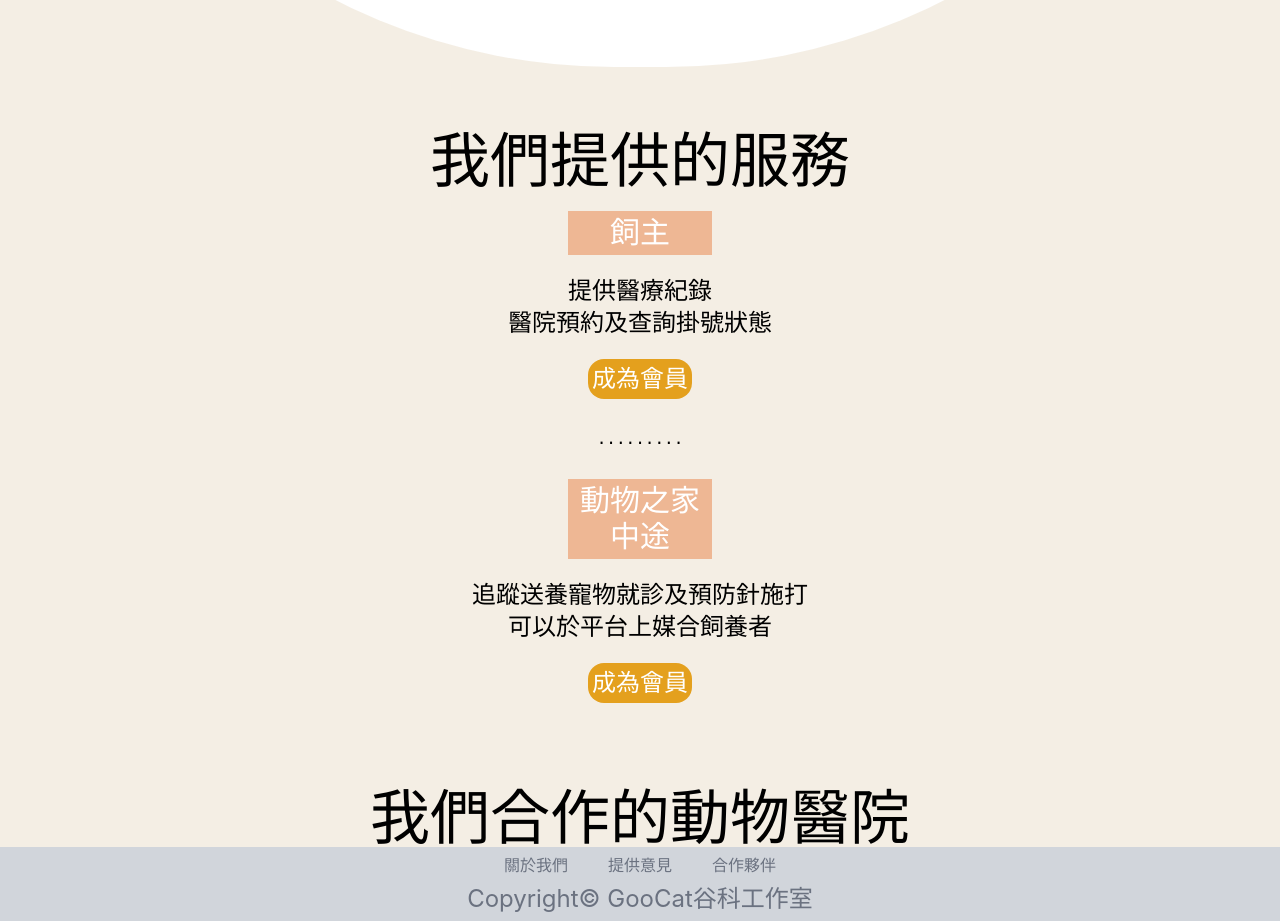
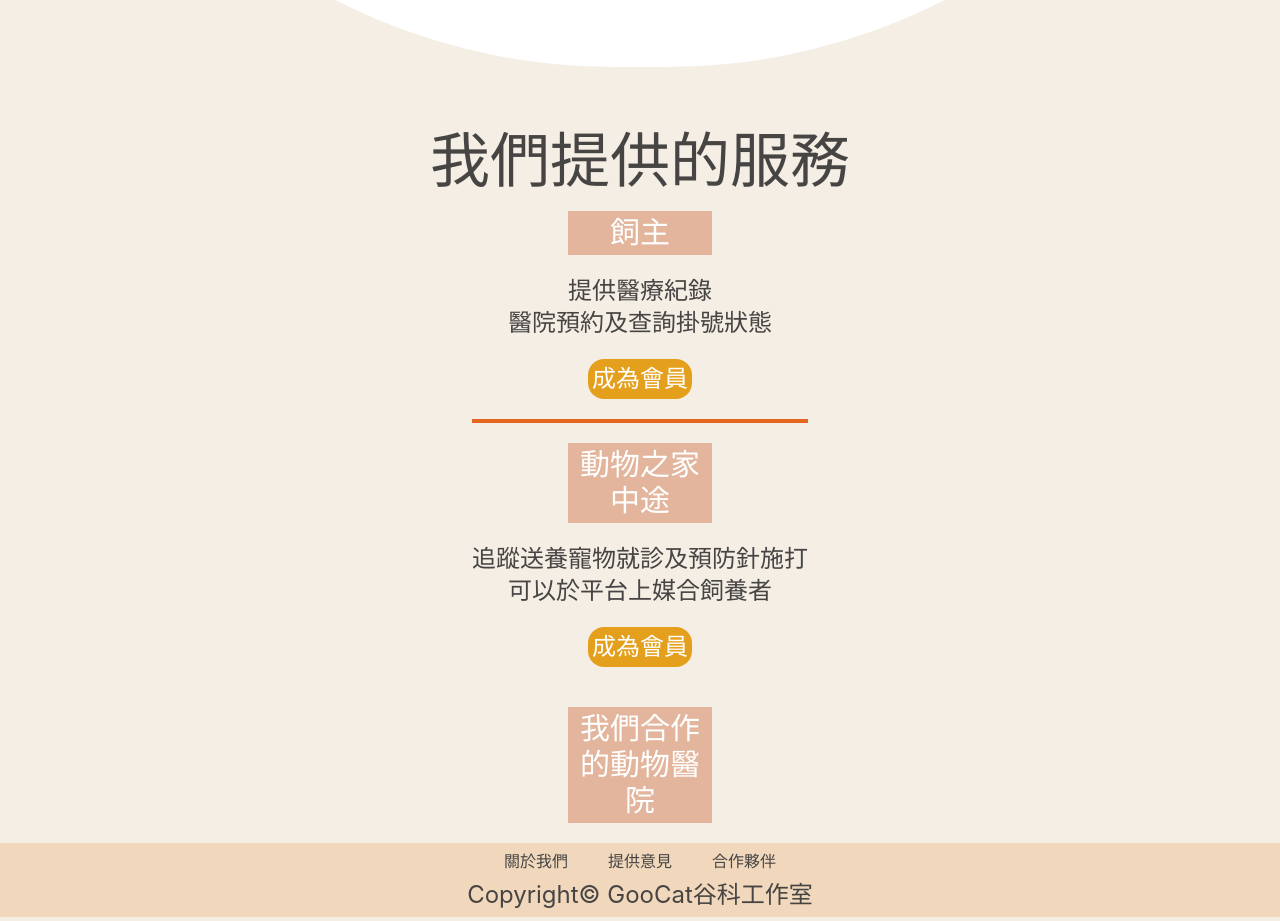
Before and after one commit to 39SquareFeetStudio/pet-ban, a React (Create React App) app: page / in a window 1280 px wide. Shown: the part 627-1548 px from the top of the page. Built offline with nearby package versions, Linux system fonts and the light colour scheme.

Commit message:
[modify] 調色

```diff
--- a/src/components/Footer/Footer.module.css
+++ b/src/components/Footer/Footer.module.css
@@ -1,6 +1,7 @@
 .footerBody {
   @apply flex flex-col p-1.5;
-  @apply bg-gray-300;
+  background: #f1d8bc;
+  color: #464544;
 }
 
 .footerMain {
@@ -9,14 +10,12 @@
 
 .footerMain button {
   @apply mr-5 ml-5;
-  @apply text-gray-500;
 }
 
 .footerMain button:hover {
-  color: #e4651d;
+  color: #744538;
 }
 
 .content {
   font-size: 1rem;
-  @apply text-gray-500;
 }
--- a/src/components/StartPage/StartPageContent.js
+++ b/src/components/StartPage/StartPageContent.js
@@ -19,6 +19,8 @@ const StartPageContent = () => {
       </div>
       <div className={classes.mainContent}>
         <h1>我們提供的服務</h1>
+        <div className={"divide-y-4 divide-primary"}>
+          <div className={classes.mainContent}>
             <div className={classes.span}>飼主</div>
             <p>
               提供醫療紀錄
@@ -26,7 +28,8 @@ const StartPageContent = () => {
               醫院預約及查詢掛號狀態
             </p>
             <button className={classes.control}>成為會員</button>
-        <div>.........</div>
+          </div>
+          <div className={classes.mainContent}>
             <div className={classes.span}>
               動物之家
               <br />
@@ -39,8 +42,10 @@ const StartPageContent = () => {
             </p>
             <button className={classes.control}>成為會員</button>
           </div>
-      <div className={classes.businessPartners}>
-        <h1>我們合作的動物醫院</h1>
+        </div>
+      </div>
+      <div className={classes.mainContent}>
+        <div className={classes.span}>我們合作的動物醫院</div>
       </div>
     </section>
   );
--- a/src/components/StartPage/StartPageContent.module.css
+++ b/src/components/StartPage/StartPageContent.module.css
@@ -33,12 +33,13 @@
 .mainContent {
   @apply flex flex-col items-center;
   @apply font-mono leading-10;
+  color: #464544;
 }
 
 .span {
-  @apply md:w-36 p-1 m-5;
+  @apply w-36 p-1 m-5;
   @apply text-3xl text-white;
-  background: #e4651d66;
+  background: #e2b59c;
 }
 
 .control {
@@ -47,12 +48,10 @@
   background: #e4a01d;
 }
 
-.business-partners {
-}
-
 h1 {
   @apply mt-16;
   @apply md:text-6xl text-3xl;
+  color: #464544;
 }
 
 h2 {
```
Lines whose indentation alone changed are shown as unchanged.
